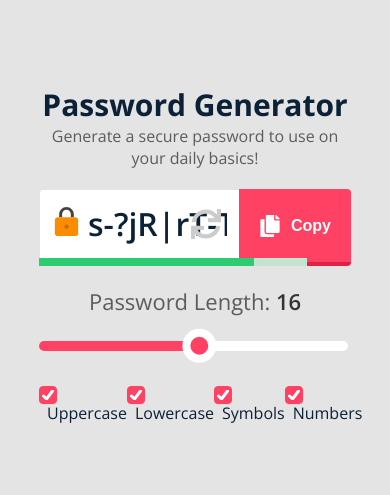
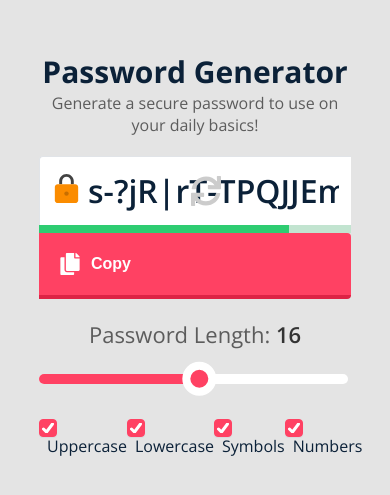
Before and after one commit to ajsevillano/password-generator, a React (Create React App) app: page / in a window 390 px wide. Shown: the part 159-654 px from the top of the page. Built offline with nearby package versions, Linux system fonts and the light colour scheme.

Commit message:
Add mobile styles for SecureBar

```diff
--- a/src/App.css
+++ b/src/App.css
@@ -29,10 +29,6 @@ p {
   justify-content: center;
 }
 
-.input-container {
-  display: flex;
-}
-
 @media screen and (max-width: 768px) {
   .side {
     display: none;
@@ -51,6 +47,7 @@ p {
   margin-top: 20px;
   margin-bottom: 20px;
   position: relative;
+  display: flex;
 }
 .input-container input {
   width: 100%;
@@ -67,6 +64,11 @@ p {
   font-weight: 600;
 }
 
+@media screen and (max-width: 768px) {
+  .input-container {
+    flex-direction: column;
+  }
+}
 .button {
   background-color: #ff4163;
   color: white;
@@ -274,6 +276,36 @@ p {
   background-color: #c2e4d0;
 }
 
+@media screen and (max-width: 768px) {
+  .secure-bar {
+    bottom: 66px;
+  }
+
+  .secure-bar-background {
+    bottom: 66px;
+    width: 100%;
+  }
+
+  .very-weak-password {
+    width: 10%;
+  }
+
+  .weak-password {
+    width: 40%;
+  }
+
+  .medium-password {
+    width: 60%;
+  }
+
+  .strong-password {
+    width: 80%;
+  }
+
+  .very-strong-password {
+    width: 100%;
+  }
+}
 input[type=range] {
   -webkit-appearance: none;
   -moz-appearance: none;
--- a/src/components/Input/_Input.scss
+++ b/src/components/Input/_Input.scss
@@ -2,6 +2,7 @@
   margin-top: 20px;
   margin-bottom: 20px;
   position: relative;
+  display: flex;
   input {
     width: 100%;
     border: 1px solid #e1e4e8;
@@ -17,3 +18,10 @@
     font-weight: 600;
   }
 }
+
+//Mobile styles
+@media screen and (max-width: 768px) {
+  .input-container {
+    flex-direction: column;
+  }
+}
--- a/src/components/Layout/_Layout.scss
+++ b/src/components/Layout/_Layout.scss
@@ -28,10 +28,6 @@ p {
   justify-content: center;
 }
 
-.input-container {
-  display: flex;
-}
-
 //Mobile styles
 @media screen and (max-width: 768px) {
   .side {
--- a/src/components/SecureBar/_SecureBar.scss
+++ b/src/components/SecureBar/_SecureBar.scss
@@ -65,3 +65,35 @@
 .very-strong-password-background {
   background-color: #c2e4d0;
 }
+
+//Mobile styles
+@media screen and (max-width: 768px) {
+  .secure-bar {
+    bottom: 66px;
+  }
+
+  .secure-bar-background {
+    bottom: 66px;
+    width: 100%;
+  }
+
+  .very-weak-password {
+    width: 10%;
+  }
+
+  .weak-password {
+    width: 40%;
+  }
+
+  .medium-password {
+    width: 60%;
+  }
+
+  .strong-password {
+    width: 80%;
+  }
+
+  .very-strong-password {
+    width: 100%;
+  }
+}
```
Also changed, not shown: 1 other file (tests, documents, lock files or other folders).
